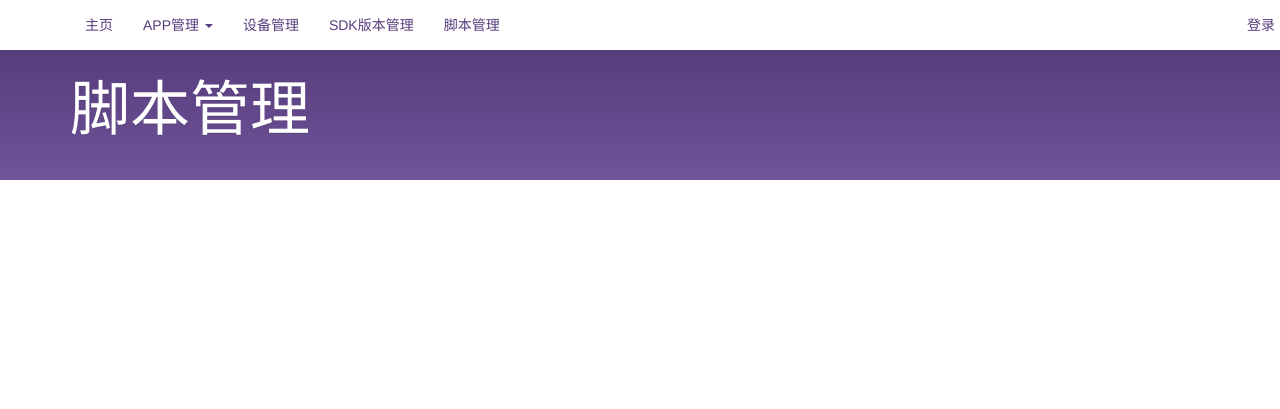
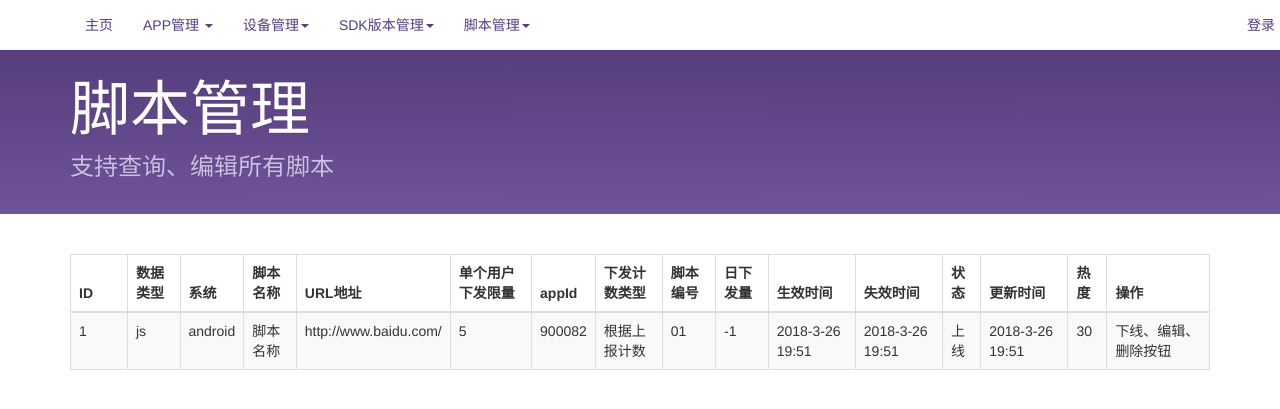
Before and after one commit to mengruguo/manager, a Django app: template Manager/scripts/templates/scripts/index.html in a window 1280 px wide. Shown: the top 409 px of the page. Run offline with Django 3.2, Linux system fonts and the light colour scheme; the template is opened without the code that fills it, so the values that code supplies are empty; some libraries are stand-ins or nearby versions.

Commit message:
导航条修改,增加查询及创建模板

```diff
--- a/Manager/Manager/urls.py
+++ b/Manager/Manager/urls.py
@@ -23,7 +23,7 @@ urlpatterns = [
     url(r'^admin/', admin.site.urls),
     url(r'^accounts/', include('django.contrib.auth.urls')),
     url(r'^apks/', include('apks.urls')),
-    # url(r'^devices', include('devices.urls')),
-    # url(r'^sdks', include('sdks.urls')),
-    # url('^scripts', include('scripts.urls')),
+    url(r'^devices', include('devices.urls')),
+    url(r'^sdks', include('sdks.urls')),
+    url('^scripts', include('scripts.urls')),
 ]
--- a/Manager/apks/templates/apks/index.html
+++ b/Manager/apks/templates/apks/index.html
@@ -27,7 +27,7 @@
                 <th>应用名称</th>
                 <th>应用版本</th>
                 <th>更新时间</th>
-                <th>常用操作</th>
+                <th>操作</th>
             </tr>
             </thead>
             <tbody>
@@ -37,7 +37,7 @@
                 <td>阅读</td>
                 <td>1.0.1</td>
                 <td>2018-3-26 19:51</td>
-                <td>常用操作</td>
+                <td>编辑、删除按钮</td>
             </tr>
             </tbody>
         </table>
--- a/Manager/devices/views.py
+++ b/Manager/devices/views.py
@@ -8,4 +8,7 @@ def index(request):
 
 def create(request):
     # app_id=
-    return render(request, 'devices/index.html')
+    device_firm = request.POST.get('inputDeviceFirm')
+    device_model = request.POST.get('inputDeviceModel')
+    device_version = request.POST.get('inputDeviceVersion')
+    return render(request, 'devices/create.html')
--- a/Manager/scripts/templates/scripts/index.html
+++ b/Manager/scripts/templates/scripts/index.html
@@ -15,6 +15,51 @@
     <div id="content" class="bs-docs-header" tabindex="-1">
         <div class="container">
             <h1>脚本管理</h1>
+            <p>支持查询、编辑所有脚本</p>
         </div>
     </div>
+    <div class="container">
+        <table id="table" class="table table-striped table-bordered table-hover" width="100%">
+            <thead>
+            <tr>
+                <th width="5%">ID</th>
+                <th>数据类型</th>
+                <th>系统</th>
+                <th>脚本名称</th>
+                <th>URL地址</th>
+                <th>单个用户下发限量</th>
+                <th>appId</th>
+                <th>下发计数类型</th>
+                <th>脚本编号</th>
+                <th>日下发量</th>
+                <th>生效时间</th>
+                <th>失效时间</th>
+                <th>状态</th>
+                <th>更新时间</th>
+                <th>热度</th>
+                <th>操作</th>
+            </tr>
+            </thead>
+            <tbody>
+            <tr>
+                <td width="5%">1</td>
+                <td>js</td>
+                <td>android</td>
+                <td>脚本名称</td>
+                <td>http://www.baidu.com/</td>
+                <td>5</td>
+                <td>900082</td>
+                <td>根据上报计数</td>
+                <td>01</td>
+                <td>-1</td>
+                <td>2018-3-26 19:51</td>
+                <td>2018-3-26 19:51</td>
+                <td>上线</td>
+                <td>2018-3-26 19:51</td>
+                <td>30</td>
+                <td>下线、编辑、删除按钮</td>
+            </tr>
+            </tbody>
+        </table>
+    </div>
 {% endblock %}
--- a/Manager/scripts/views.py
+++ b/Manager/scripts/views.py
@@ -10,4 +10,4 @@ def index(request):
 
 def create(request):
     # app_id=
-    return render(request, 'scripts/index.html')
+    return render(request, 'scripts/create.html')
--- a/Manager/sdks/views.py
+++ b/Manager/sdks/views.py
@@ -9,5 +9,6 @@ def index(request):
 
 
 def create(request):
-    # app_id=
-    return render(request, 'sdks/index.html')
+    sdk_name = request.POST.get('inputSdkName')
+    sdk_remark = request.POST.get('inputSdkRemark')
+    return render(request, 'sdks/create.html')
--- a/Manager/templates/index.html
+++ b/Manager/templates/index.html
@@ -53,10 +53,27 @@
                         <li><a href="{% url 'apks:create' %}">新增APP</a></li>
                     </ul>
                 </li>
-{#                <li id="devices"><a href="{% url 'devices:index' %}">设备管理</a></li>#}
-                <li id="devices"><a href="{% url 'apks:index' %}">设备管理</a></li>
-                <li id="sdks"><a href="{% url 'apks:index' %}">SDK版本管理</a></li>
-                <li id="scripts"><a href="{% url 'apks:index' %}">脚本管理</a></li>
+                <li class="dropdown" id="devices">
+                    <a href="#" class="dropdown">设备管理<span class="caret"></span> </a>
+                    <ul class="dropdown-menu">
+                        <li><a href="{% url 'devices:index' %}">我的设备</a></li>
+                        <li><a href="{% url 'devices:create' %}">新建设备</a></li>
+                    </ul>
+                </li>
+                 <li class="dropdown" id="sdks">
+                    <a href="#" class="dropdown">SDK版本管理<span class="caret"></span> </a>
+                    <ul class="dropdown-menu">
+                        <li><a href="{% url 'sdks:index' %}">我的SDK版本</a></li>
+                        <li><a href="{% url 'sdks:create' %}">新增SDK版本</a></li>
+                    </ul>
+                </li>
+                <li class="dropdown" id="scripts">
+                    <a href="#" class="dropdown">脚本管理<span class="caret"></span> </a>
+                    <ul class="dropdown-menu">
+                        <li><a href="{% url 'scripts:index' %}">我的脚本</a></li>
+                        <li><a href="{% url 'scripts:create' %}">新建脚本</a></li>
+                    </ul>
+                </li>
             </ul>
             <ul class="nav navbar-nav navbar-right hidden-sm" style="margin-right: -80px">
                 {% if user.is_authenticated %}
```
Also changed, not shown: Manager/devices/templates/devices/create.html (added, +63 -0 lines), Manager/devices/templates/devices/index.html (+24 -3 lines), Manager/devices/urls.py (+1 -7 lines), Manager/scripts/templates/scripts/create.html (added, +38 -0 lines), Manager/scripts/urls.py (+1 -7 lines), Manager/sdks/templates/sdks/create.html (added, +48 -0 lines), Manager/sdks/templates/sdks/index.html (+23 -1 lines), Manager/sdks/urls.py (+1 -7 lines), Manager/apks/views.py (line endings or trailing spaces), Manager/db.sqlite3, 3 other files.
